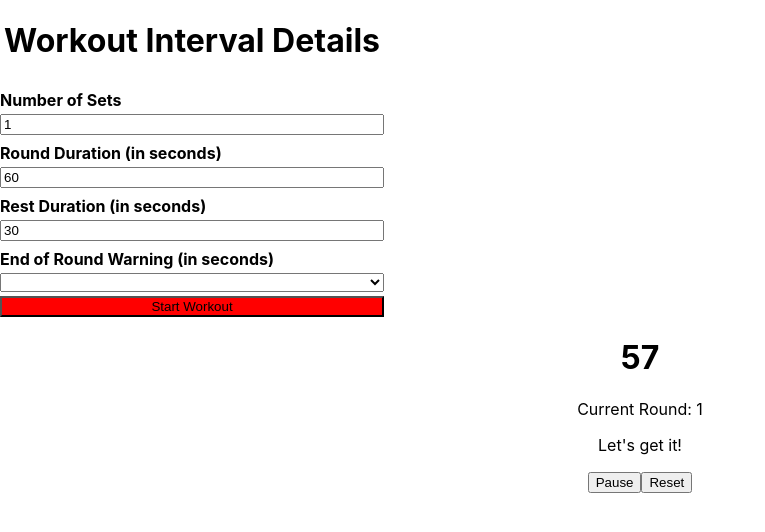
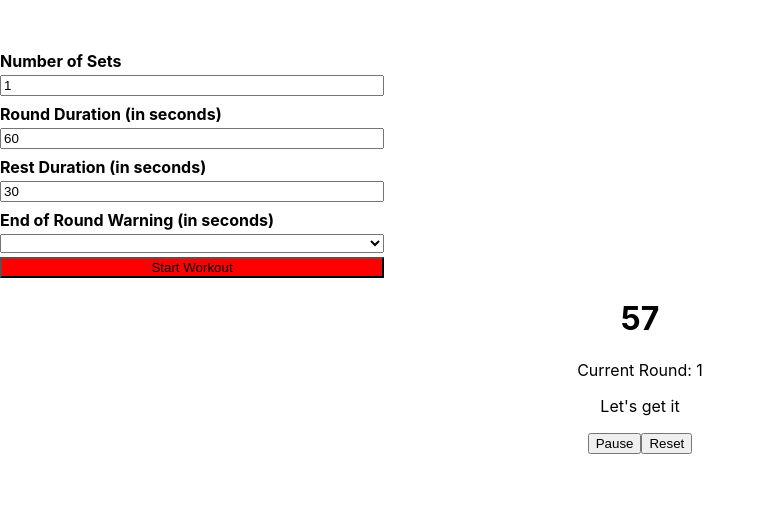
Before and after one commit to ChaiWithJai/intervalTimer, a React (Create React App) app: page / in a window 1280 px wide. Both pictures are taken after a click on the input "Start Workout". Shown: the top 532 px of the page, without its empty margins (0-765 px from the left). Built offline with nearby package versions, Linux system fonts and the light colour scheme.

Commit message:
dictionary

```diff
--- a/src/components/workout-container/workout-details.tsx
+++ b/src/components/workout-container/workout-details.tsx
@@ -2,6 +2,7 @@ import React, {useState} from 'react';
 import FormInput from '../ui-components/form-input';
 import WorkoutTimer from './workout-timer';
 import './workout-details.css'
+import dict from '../../dictionary/en';
 
 export interface IFormState {
     numberOfSets: string;
@@ -38,7 +39,7 @@ const WorkoutDetails: React.FC = () => {
     return (
         <>
             <form className="workoutDetailsContainer" onSubmit={handleOnSubmit}>
-                <h1>Workout Interval Details</h1>
+                <h1>{dict["form.header"]}</h1>
                 <FormInput name="numberOfSets" label="Number of Sets" value={numberOfSets} onChange={handleOnChange} />
                 <FormInput name="roundDuration" label="Round Duration (in seconds)" value={roundDuration} onChange={handleOnChange} />
                 <FormInput name="restDuration" label="Rest Duration (in seconds)" min="0" value={restDuration} onChange={handleOnChange} />
--- a/src/components/workout-container/workout-timer.tsx
+++ b/src/components/workout-container/workout-timer.tsx
@@ -1,6 +1,7 @@
 import {addSeconds, differenceInSeconds} from 'date-fns';
 import React, {useState, useEffect} from 'react';
 import {IFormState as IWorkoutDetailsProps} from './workout-details';
+import dict from '../../dictionary/en';
 
 interface IInterval {
     count: number,
@@ -17,6 +18,8 @@ interface IProps {
     handleReset: () => void;
 }
 
+const CONGRATS_GIPHY_URL = "https://media3.giphy.com/media/dkGhBWE3SyzXW/giphy.gif";
+
 type allProps = IProps & IWorkoutDetailsProps;
 
 const WorkoutTimer: React.FC<allProps> = ({handleReset, numberOfSets, roundDuration, restDuration, endOfRoundWarning}) => {
@@ -31,13 +34,13 @@ const WorkoutTimer: React.FC<allProps> = ({handleReset, numberOfSets, roundDurat
     }
 
     const nextInterval = () => {
-        speak("Lets get it");
+        speak(dict["timer.go"]);
         setCurrentInterval({isPaused, isRest: false, count: count+1});
         setTimer({timeLeft: Number(roundDuration), timeOver: addSeconds(new Date(), Number(roundDuration))})
     }
 
     const restInterval = () => {
-        speak("Take that break, champ");
+        speak(dict["timer.break"]);
         setTimer({timeLeft: Number(restDuration), timeOver: addSeconds(new Date(), Number(restDuration))});
         setCurrentInterval({isPaused, count, isRest: true});
     }
@@ -52,7 +55,7 @@ const WorkoutTimer: React.FC<allProps> = ({handleReset, numberOfSets, roundDurat
 
         if (Number(numberOfSets) < count) setIsComplete(true);
         else if (timeLeft <= 0) isRest ? nextInterval() : restInterval();
-        else if (timeLeft === Number(endOfRoundWarning) && !isRest) speak("Finish up strong, champ!");
+        else if (timeLeft === Number(endOfRoundWarning) && !isRest) speak(dict["timer.warning"]);
         else if (isPaused) clearInterval(interval);
 
         return () => clearInterval(interval);
@@ -64,12 +67,12 @@ const WorkoutTimer: React.FC<allProps> = ({handleReset, numberOfSets, roundDurat
             <>
                 <h1>{timeLeft}</h1>
                 <p>Current Round:  {count}</p>
-                <p>{isRest ? 'Rest up!' : `Let's get it!`}</p>
-                <button onClick={handlePause}>Pause</button>
+                <p>{isRest ? dict["timer.rest"] : dict["timer.go"]}</p>
+                <button onClick={handlePause}>{!isPaused ? dict["timer.pause"] : dict["timer.go"]}</button>
                 <button onClick={handleReset}>Reset</button>
             </>
             :
-            <img src="https://media3.giphy.com/media/dkGhBWE3SyzXW/giphy.gif?cid=ecf05e4731236f87a709d266c8816fae59c14691cbf4c642&rid=giphy.gif" />
+            <img src={CONGRATS_GIPHY_URL} />
             }
         </>
     );
--- /dev/null
+++ b/src/dictionary/en.ts
@@ -0,0 +1,7 @@
+export default {
+    "timer.rest": "Rest up",
+    "timer.go": "Let's get it",
+    "timer.pause": "Pause",
+    "timer.break": "Take that break, champ",
+    "timer.warning": "Finish up strong, champ"
+}
```
